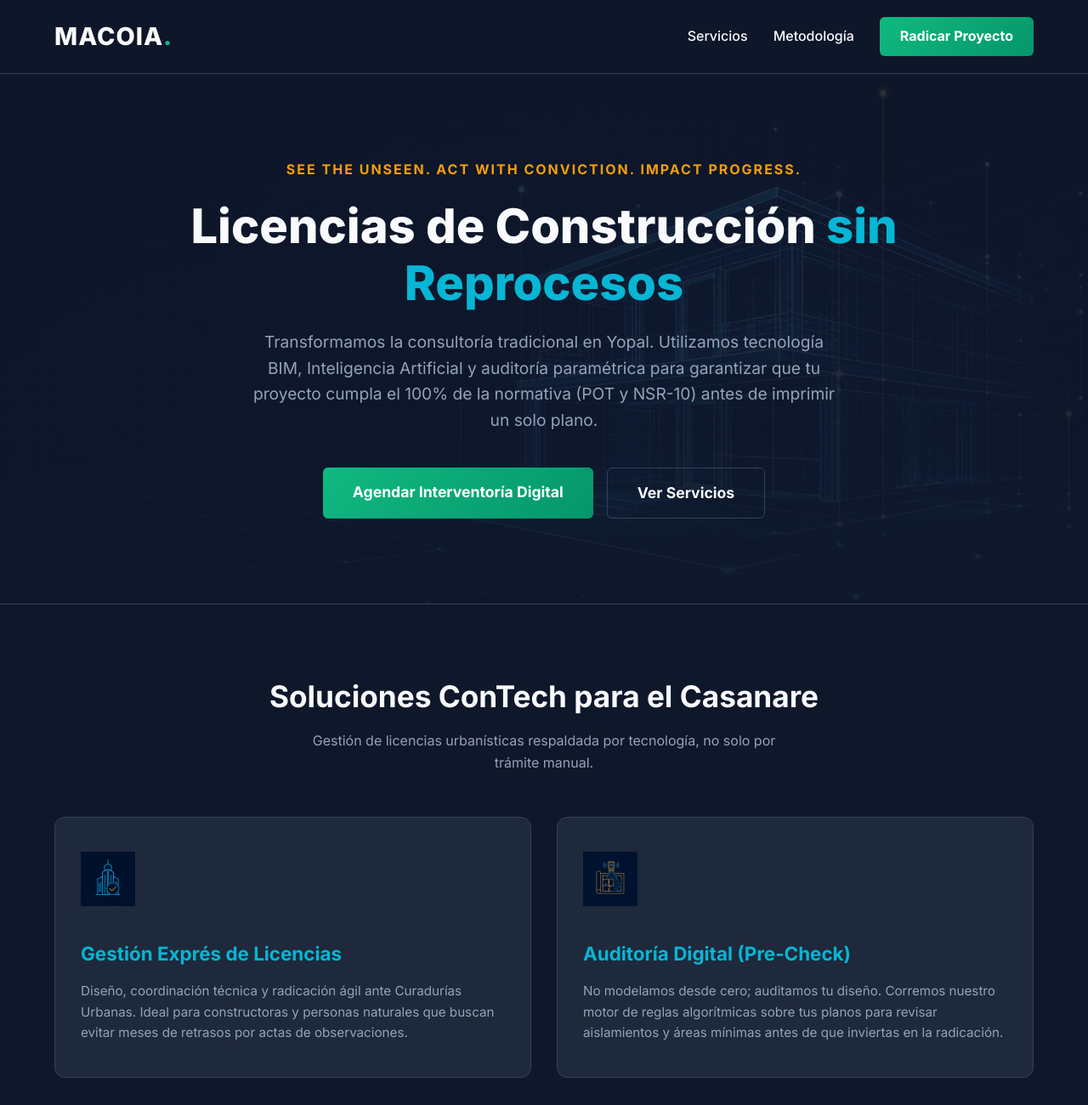
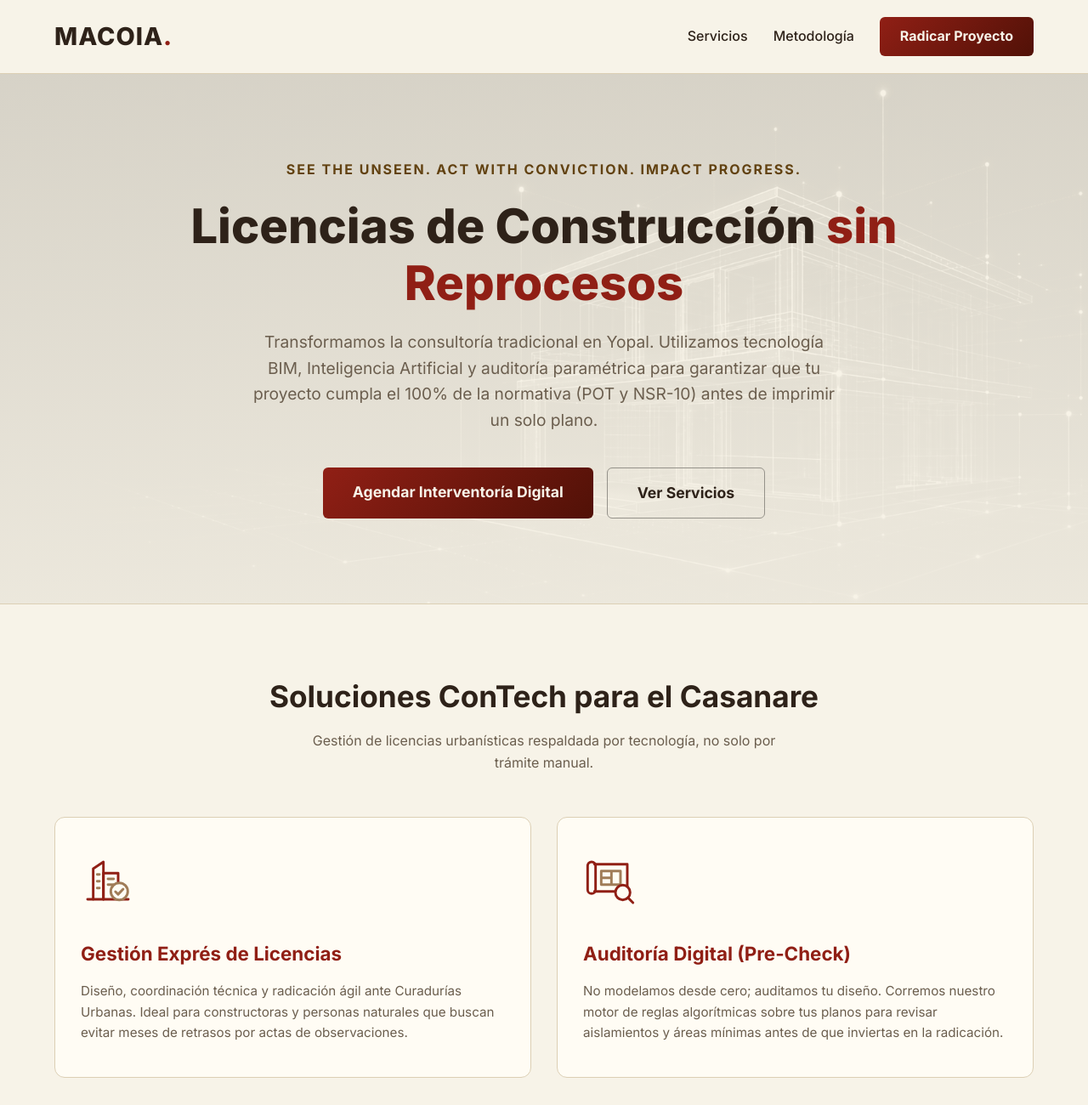
Before and after one commit to josean8905/macoia, a plain HTML site: page index.html in a window 1280 px wide. Shown: the top 1300 px of the page at 85% size. Drawn offline with Linux system fonts and the light colour scheme.

Commit message:
Aplica la paleta del logo de Gerson (ARINBI) al sitio
Crema, carmesí, bronce/dorado y acero tomados del logo de la brújula.
Íconos de las tarjetas pasan a SVG en línea con la nueva paleta.

Co-Authored-By: Claude Opus 5.5 <noreply@anthropic.com>
Claude-Session: https://claude.ai/code/session_01FEhLNTxEYcCSsMebbXfHTd

```diff
--- a/index.html
+++ b/index.html
@@ -10,14 +10,21 @@
     <link rel="preconnect" href="https://fonts.gstatic.com" crossorigin>
     <link href="https://fonts.googleapis.com/css2?family=Inter:wght@400;500;600;700;800&display=swap" rel="stylesheet">
     <style>
+        /* Paleta del logo de Gerson (brújula), probada como ARINBI — oct 2026 */
         :root {
-            --bg-dark: #0F172A; /* Gris Pizarra Oscuro */
-            --bg-card: #1E293B;
-            --primary-emerald: #10B981; /* Verde Digital */
-            --accent-cyan: #06B6D4; /* Azul Cian */
-            --text-light: #F8FAFC;
-            --text-muted: #94A3B8;
-            --gold-accent: #F59E0B;
+            --crema: #F7F3E8;          /* Fondo del logo */
+            --crema-oscuro: #F0E7D3;   /* Disco de la brújula */
+            --card: #FFFCF4;
+            --carmesi: #901F15;        /* Letras ARINBI */
+            --carmesi-oscuro: #511107; /* Sombra de las letras */
+            --bronce: #A07C58;         /* Rosa de los vientos */
+            --dorado: #CCB28B;         /* Brillo dorado */
+            --bronce-oscuro: #624211;  /* Texto "ESTUDIOS" */
+            --acero: #95928A;          /* Aro de acero */
+            --acero-oscuro: #4A4236;
+            --tinta: #2E2219;
+            --texto-suave: #6B5E4E;
+            --linea: #DCCFB4;
         }
 
         * {
@@ -32,8 +39,8 @@
         }
 
         body {
-            background-color: var(--bg-dark);
-            color: var(--text-light);
+            background-color: var(--crema);
+            color: var(--tinta);
             line-height: 1.6;
         }
 
@@ -43,23 +50,23 @@
             justify-content: space-between;
             align-items: center;
             padding: 20px 5%;
-            background-color: rgba(15, 23, 42, 0.95);
+            background-color: rgba(247, 243, 232, 0.95);
             backdrop-filter: blur(6px);
             position: sticky;
             top: 0;
             z-index: 100;
-            border-bottom: 1px solid #334155;
+            border-bottom: 1px solid var(--linea);
         }
 
         .logo {
             font-size: 1.8rem;
             font-weight: 800;
             letter-spacing: 1px;
-            color: var(--text-light);
+            color: var(--tinta);
         }
 
         .logo span {
-            color: var(--primary-emerald);
+            color: var(--carmesi);
         }
 
         nav {
@@ -68,7 +75,7 @@
         }
 
         nav a {
-            color: var(--text-light);
+            color: var(--tinta);
             text-decoration: none;
             margin-left: 30px;
             font-weight: 500;
@@ -76,12 +83,12 @@
         }
 
         nav a:hover {
-            color: var(--accent-cyan);
+            color: var(--carmesi);
         }
 
         .btn-cta {
-            background: linear-gradient(135deg, var(--primary-emerald), #059669);
-            color: white;
+            background: linear-gradient(135deg, var(--carmesi), var(--carmesi-oscuro));
+            color: var(--crema);
             padding: 10px 24px;
             border-radius: 6px;
             text-decoration: none;
@@ -92,17 +99,17 @@
 
         .btn-cta:hover {
             transform: translateY(-2px);
-            box-shadow: 0 4px 12px rgba(16, 185, 129, 0.4);
+            box-shadow: 0 4px 12px rgba(144, 31, 21, 0.35);
         }
 
         .btn-secondary {
             background: transparent;
-            border: 1px solid #334155;
-            color: var(--text-light);
+            border: 1px solid var(--acero);
+            color: var(--tinta);
         }
 
         .btn-secondary:hover {
-            border-color: var(--accent-cyan);
+            border-color: var(--bronce);
             box-shadow: none;
         }
 
@@ -111,11 +118,13 @@
             padding: 100px 5%;
             text-align: center;
             background:
-                linear-gradient(rgba(15, 23, 42, 0.88), rgba(15, 23, 42, 0.94)),
+                linear-gradient(rgba(247, 243, 232, 0.86), rgba(247, 243, 232, 0.95)),
                 url('hero-diagrama-bim.png');
+            background-color: var(--crema-oscuro);
+            background-blend-mode: normal, luminosity;
             background-size: cover;
             background-position: center;
-            border-bottom: 1px solid #334155;
+            border-bottom: 1px solid var(--linea);
         }
 
         .hero h1 {
@@ -126,12 +135,12 @@
         }
 
         .hero h1 span {
-            color: var(--accent-cyan);
+            color: var(--carmesi);
         }
 
         .hero p {
             font-size: 1.2rem;
-            color: var(--text-muted);
+            color: var(--texto-suave);
             max-width: 700px;
             margin: 0 auto 40px auto;
         }
@@ -140,7 +149,7 @@
             font-size: 1rem;
             text-transform: uppercase;
             letter-spacing: 2px;
-            color: var(--gold-accent);
+            color: var(--bronce-oscuro);
             font-weight: 700;
             margin-bottom: 20px;
             display: block;
@@ -159,9 +168,9 @@
         }
 
         .methodology {
-            background-color: #0B1120;
-            border-top: 1px solid #334155;
-            border-bottom: 1px solid #334155;
+            background-color: var(--crema-oscuro);
+            border-top: 1px solid var(--linea);
+            border-bottom: 1px solid var(--linea);
         }
 
         .section-title {
@@ -172,7 +181,7 @@
 
         .section-subtitle {
             text-align: center;
-            color: var(--text-muted);
+            color: var(--texto-suave);
             max-width: 600px;
             margin: 0 auto 50px auto;
         }
@@ -184,16 +193,16 @@
         }
 
         .card {
-            background-color: var(--bg-card);
+            background-color: var(--card);
             padding: 40px 30px;
             border-radius: 12px;
-            border: 1px solid #334155;
+            border: 1px solid var(--linea);
             transition: transform 0.3s, border-color 0.3s;
         }
 
         .card:hover {
             transform: translateY(-5px);
-            border-color: var(--primary-emerald);
+            border-color: var(--bronce);
         }
 
         .card-icon {
@@ -201,29 +210,42 @@
             margin-bottom: 20px;
         }
 
-        .card-icon img {
+        .card-icon svg {
             width: 64px;
             height: 64px;
+            fill: none;
+            stroke: var(--carmesi);
+            stroke-width: 2.2;
+            stroke-linecap: round;
+            stroke-linejoin: round;
+        }
+
+        .card-icon svg .acento {
+            stroke: var(--bronce);
+        }
+
+        .card-icon svg .sello {
+            fill: var(--card);
         }
 
         .card h3 {
             font-size: 1.4rem;
             margin-bottom: 15px;
-            color: var(--accent-cyan);
+            color: var(--carmesi);
         }
 
         .card p {
-            color: var(--text-muted);
+            color: var(--texto-suave);
             font-size: 0.95rem;
         }
 
         /* Footer */
         footer {
-            background-color: #020617;
+            background-color: var(--tinta);
             padding: 40px 5%;
             text-align: center;
-            border-top: 1px solid #334155;
-            color: var(--text-muted);
+            border-top: 3px solid var(--acero);
+            color: #CBBFA9;
         }
 
         .contact-info {
@@ -231,7 +253,7 @@
         }
 
         .contact-info strong {
-            color: var(--text-light);
+            color: var(--crema);
         }
 
         .contact-links {
@@ -243,7 +265,7 @@
         }
 
         .contact-links a {
-            color: var(--accent-cyan);
+            color: var(--dorado);
             text-decoration: none;
             font-weight: 600;
         }
@@ -259,7 +281,7 @@
             height: auto;
             margin: 0 auto 50px auto;
             border-radius: 12px;
-            border: 1px solid #334155;
+            border: 1px solid var(--linea);
         }
 
         @media (max-width: 600px) {
@@ -301,12 +323,12 @@
         <p class="section-subtitle">Gestión de licencias urbanísticas respaldada por tecnología, no solo por trámite manual.</p>
         <div class="grid">
             <div class="card">
-                <div class="card-icon"><img src="icono-licencias.png" alt="Ícono de gestión de licencias"></div>
+                <div class="card-icon"><svg viewBox="0 0 48 48" role="img" aria-label="Ícono de gestión de licencias"><path d="M6 42h36"/><path d="M11 42V15l9-6v33"/><path d="M20 42V19h13v13"/><path class="acento" d="M14.5 20h2M14.5 26h2M14.5 32h2M24 24h5M24 29h5"/><circle class="sello acento" cx="34" cy="35" r="7.5"/><path class="acento" d="M30.6 35.2l2.4 2.4 4.4-4.6"/></svg></div>
                 <h3>Gestión Exprés de Licencias</h3>
                 <p>Diseño, coordinación técnica y radicación ágil ante Curadurías Urbanas. Ideal para constructoras y personas naturales que buscan evitar meses de retrasos por actas de observaciones.</p>
             </div>
             <div class="card">
-                <div class="card-icon"><img src="icono-auditoria.png" alt="Ícono de auditoría digital"></div>
+                <div class="card-icon"><svg viewBox="0 0 48 48" role="img" aria-label="Ícono de auditoría digital"><path d="M10 11h29v24H10"/><rect x="4" y="9" width="7" height="28" rx="3.5"/><path class="acento" d="M16 17h17v12H16zM25 17v12M16 23h9"/><circle class="sello" cx="35" cy="36" r="6.5"/><path d="M39.6 40.6 44 45"/></svg></div>
                 <h3>Auditoría Digital (Pre-Check)</h3>
                 <p>No modelamos desde cero; auditamos tu diseño. Corremos nuestro motor de reglas algorítmicas sobre tus planos para revisar aislamientos y áreas mínimas antes de que inviertas en la radicación.</p>
             </div>
@@ -319,7 +341,7 @@
         <img src="metodologia-openbim.png" alt="Diagrama de la metodología OpenBIM de Macoia" class="methodology-image">
         <div class="grid">
             <div class="card">
-                <div class="card-icon">🌐</div>
+                <div class="card-icon"><svg viewBox="0 0 48 48" role="img" aria-label="Ícono de modelado OpenBIM"><path d="M24 6 40 15v18L24 42 8 33V15z"/><path class="acento" d="M8 15l16 9 16-9M24 24v18"/></svg></div>
                 <h3>Modelado OpenBIM (ISO 19650)</h3>
                 <p>Entregamos tu expediente como un activo digital (IFC4). No te vendemos planos muertos en 2D: estructuramos el ADN digital de tu edificio para que presupuestes y construyas sin colisiones.</p>
             </div>
```
